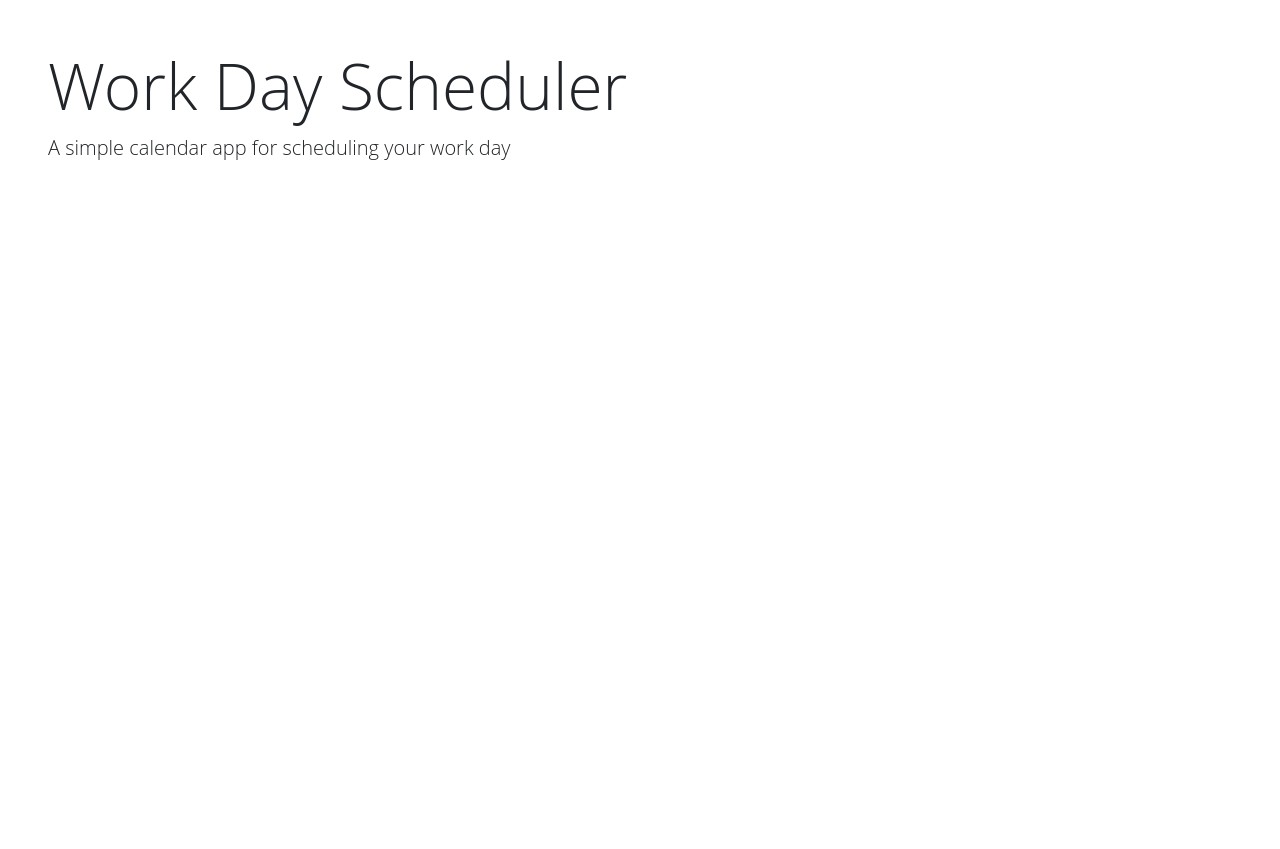
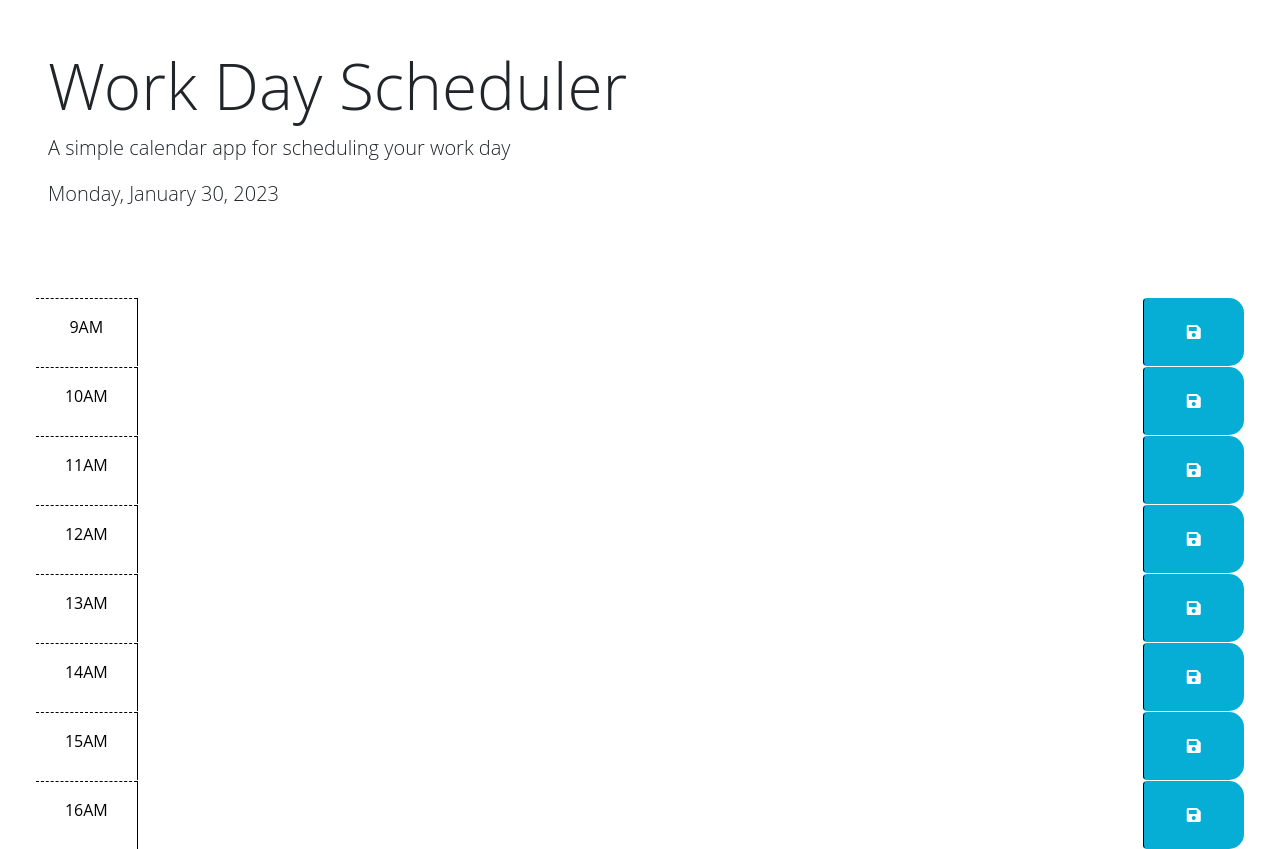
Before and after one commit to tiannaj23/WorkDayScheduler, a plain HTML site: page index.html in a window 1280 px wide. Before the commit the page ends 800 px from the top, so only its background shows below. Drawn offline with nearby package versions, Linux system fonts and the light colour scheme; files that its build step writes are made by us from their sources.

Commit message:
sourcing css and javaScript correctly

```diff
--- a/index.html
+++ b/index.html
@@ -20,7 +20,7 @@
       href="https://fonts.googleapis.com/css2?family=Fira+Sans:wght@400;700&display=swap"
       rel="stylesheet"
     />
-    <link rel="stylesheet" href="style.css" />
+    <link rel="stylesheet" href="./Assets/css/style.css" />
     <title>Work Day Scheduler</title>
   </head>
 
@@ -74,6 +74,6 @@
     integrity="sha256-iu/zLUB+QgISXBLCW/mcDi/rnf4m4uEDO0wauy76x7U="
     crossorigin="anonymous"></script>
 
-    <script src="script.js"></script>
+    <script src="./Assets/js/script.js"></script>
   </body>
 </html>
```
